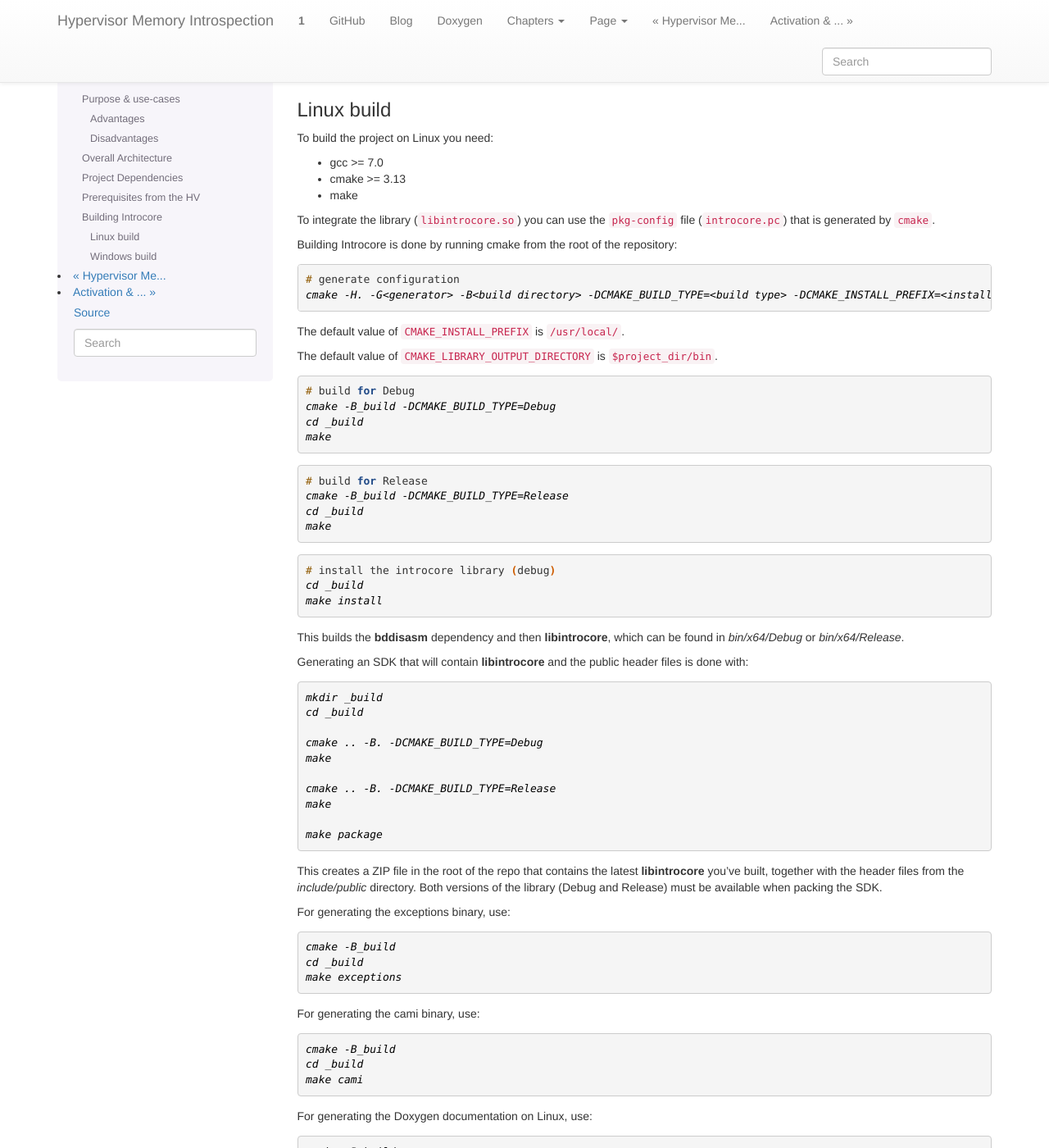
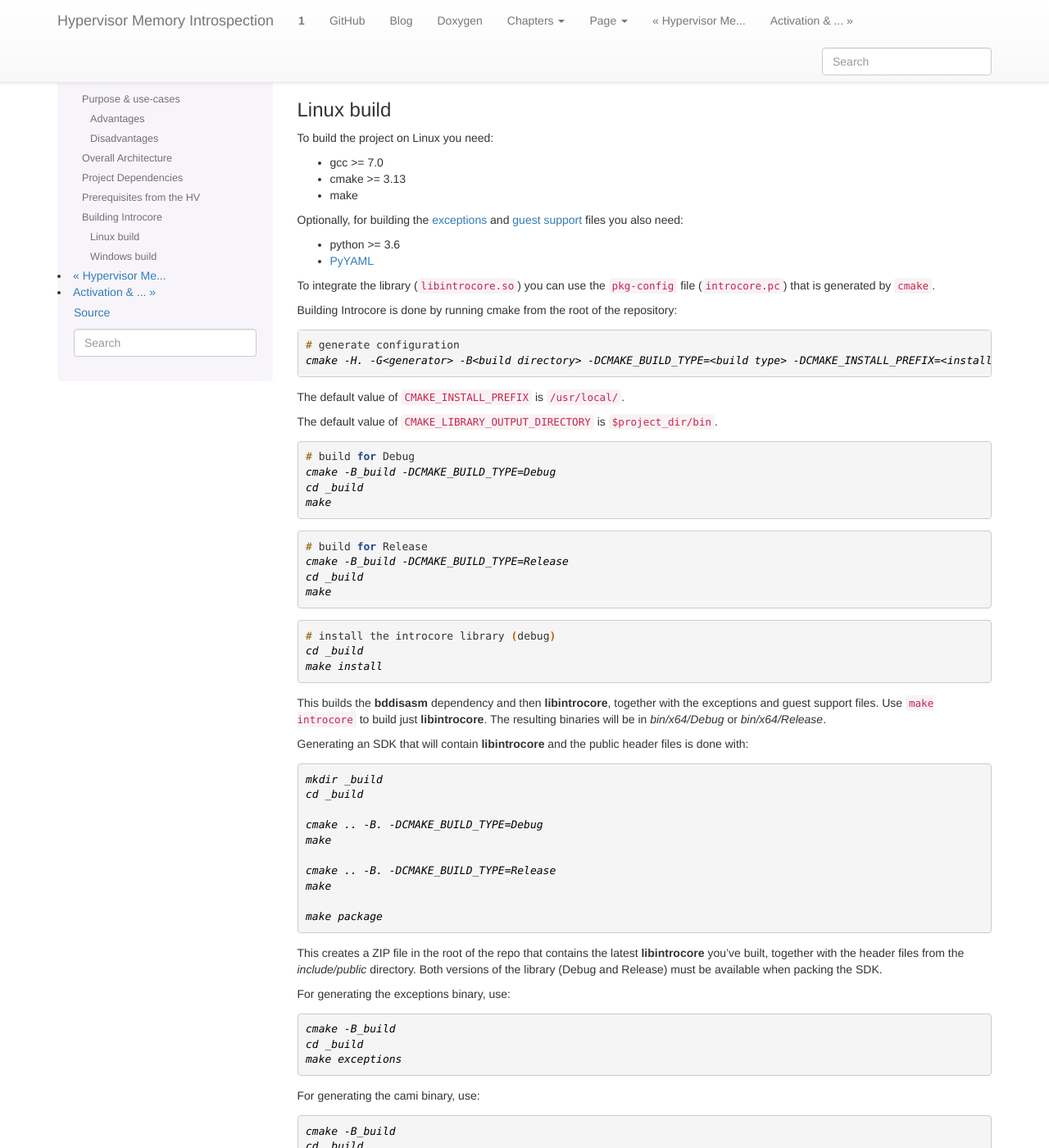
Before and after one commit to bitdefender/hvmi, a Sphinx documentation site: the page built from docs/chapters/1-overview.rst, in a window 1280 px wide and 1400 px high, scrolled down 4312 px. Shown: the whole window at 82% size. Built offline with Sphinx 7.4.7, drawn with Linux system fonts in a browser that asks for light colours.

Commit message:
docs: Update build steps
Clarify that `make [all]` will build cami and exceptions, and that `python >= 3.6` and `PyYAML` are needed for this.

```diff
--- a/docs/chapters/1-overview.rst
+++ b/docs/chapters/1-overview.rst
@@ -156,6 +156,12 @@ To build the project on Linux you need:
 - cmake >= 3.13
 - make
 
+Optionally, for building the :ref:`exceptions <chapters/4-exceptions-mechanism:Exceptions Mechanism>` and
+:ref:`guest support <chapters/5-os-support-mechanism:OS Support Mechanism>` files you also need:
+
+- python >= 3.6
+- `PyYAML`_
+
 To integrate the library (:code:`libintrocore.so`) you can use the :code:`pkg-config` file (:code:`introcore.pc`) that is generated by :code:`cmake`.
 
 Building Introcore is done by running cmake from the root of the repository:
@@ -189,7 +195,8 @@ The default value of :code:`CMAKE_LIBRARY_OUTPUT_DIRECTORY` is :code:`$project_d
     cd _build
     make install
 
-This builds the **bddisasm** dependency and then **libintrocore**, which can be found in *bin/x64/Debug* or *bin/x64/Release*.
+This builds the **bddisasm** dependency and then **libintrocore**, together with the exceptions and guest support files. Use :code:`make introcore` to build just **libintrocore**.
+The resulting binaries will be in *bin/x64/Debug* or *bin/x64/Release*.
 
 Generating an SDK that will contain **libintrocore** and the public header files is done with:
 
@@ -296,3 +303,5 @@ Dependencies for the standalone agents inside *hvmi/agents* are listed below.
     - **yes**
 
 For any agents that are found inside *hvmi/introcore/agents*, you will only need nasm.
+
+.. _PyYAML: https://pypi.org/project/PyYAML/
```
